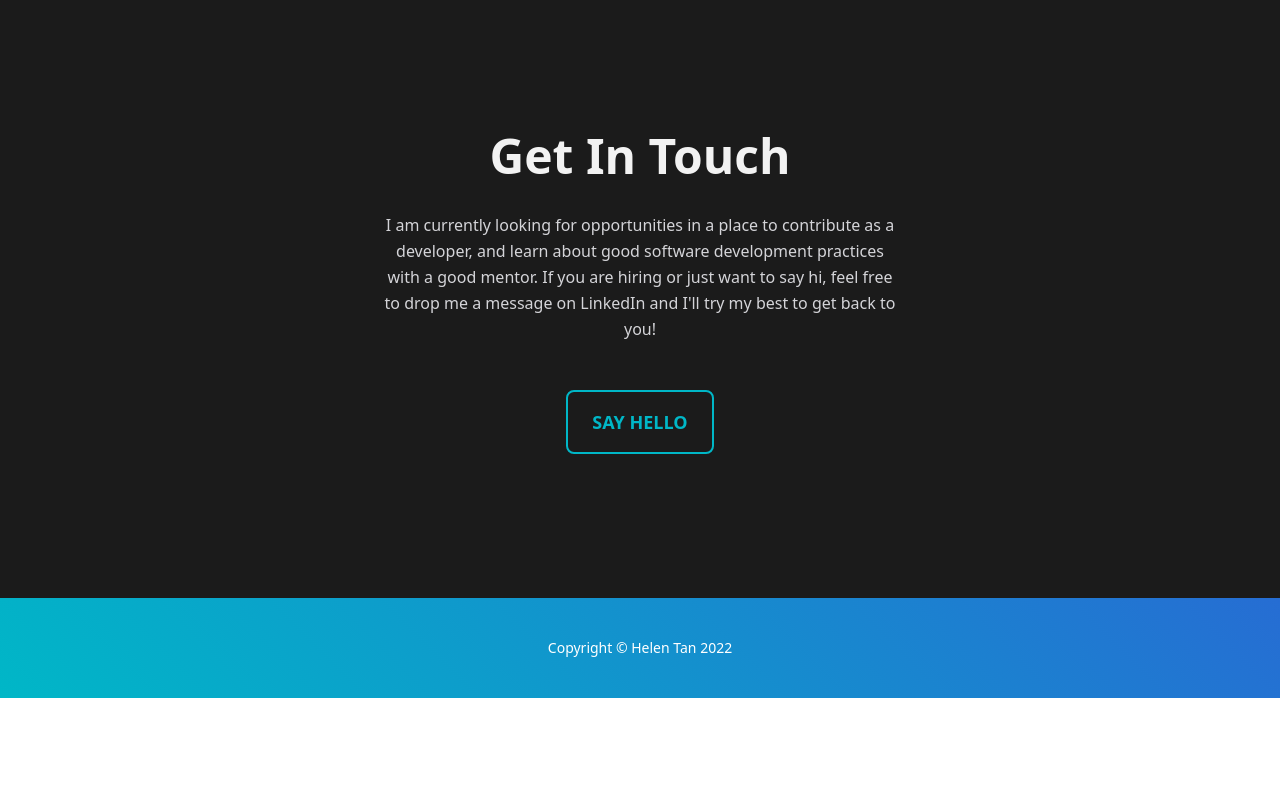
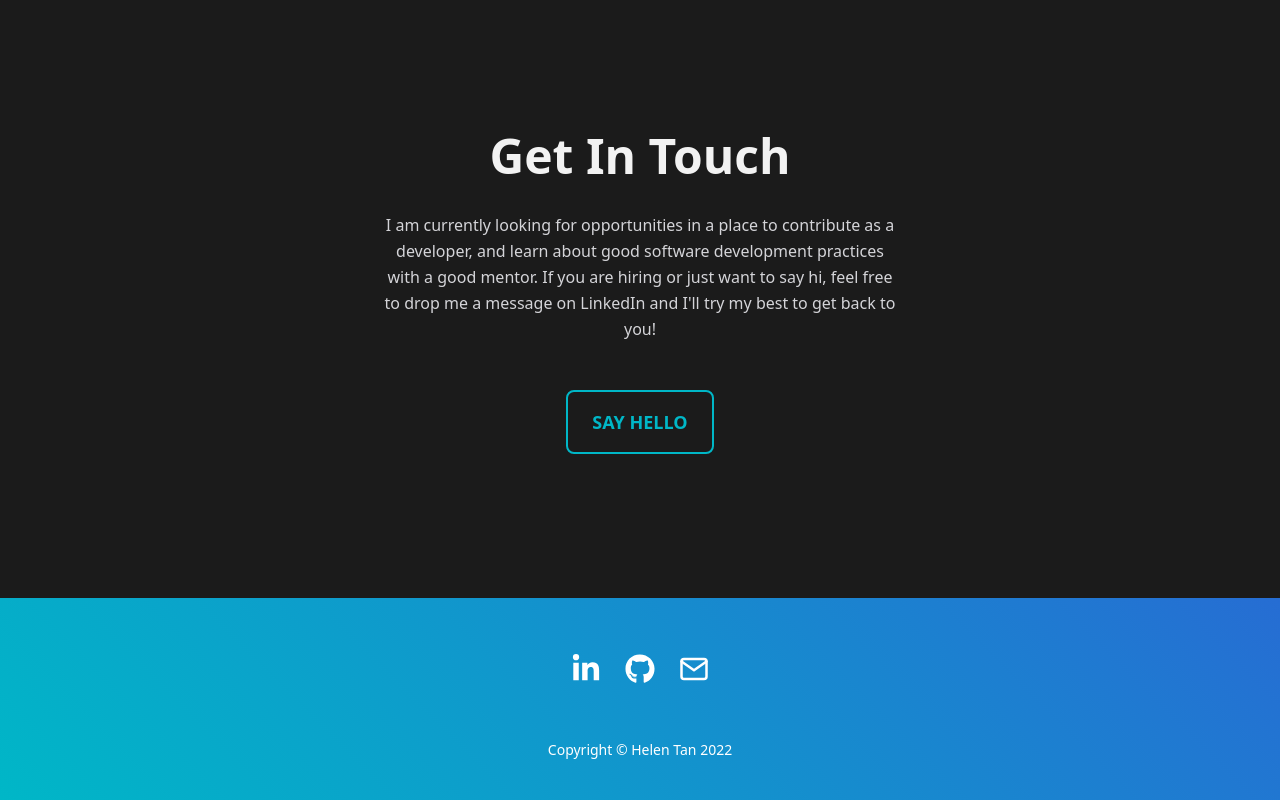
Before and after one commit to helen-tan/portfolio-site, a React (Create React App) app: page / in a window 1280 px wide. Shown: the part 7671-8471 px from the top of the page. Before the commit the page ends 8369 px from the top, so only its background shows below. Built offline with nearby package versions, Linux system fonts and the light colour scheme.

Commit message:
Added social icons

```diff
--- a/src/components/layout/Footer.jsx
+++ b/src/components/layout/Footer.jsx
@@ -1,8 +1,30 @@
+import { FaGithub, FaLinkedinIn } from "react-icons/fa";
+import { FiMail } from "react-icons/fi";
+
 function Footer() {
   const footerYear = new Date().getFullYear()
 
   return (
     <footer className="footer p-10 text-primary-content footer-center">
+
+      <ul className='flex justify-between'>
+        <li className="my-4 mx-2">
+          <a href="https://www.linkedin.com/in/helen-tan-mz/" target="_blank" rel="noreferrer">
+            <FaLinkedinIn size={30} />
+          </a>
+        </li>
+        <li className="my-4 mx-2">
+          <a href="https://github.com/helen-tan" target="_blank" rel="noreferrer">
+            <FaGithub size={30} />
+          </a>
+        </li>
+        <li className="my-4 mx-2">
+          <a href="mailto:helentanmz0909@gmail.com" target="_blank" rel="noreferrer">
+            <FiMail size={30} />
+          </a>
+        </li>
+      </ul>
+
       <div>
         <p>Copyright &copy; Helen Tan {footerYear}</p>
       </div>
```
